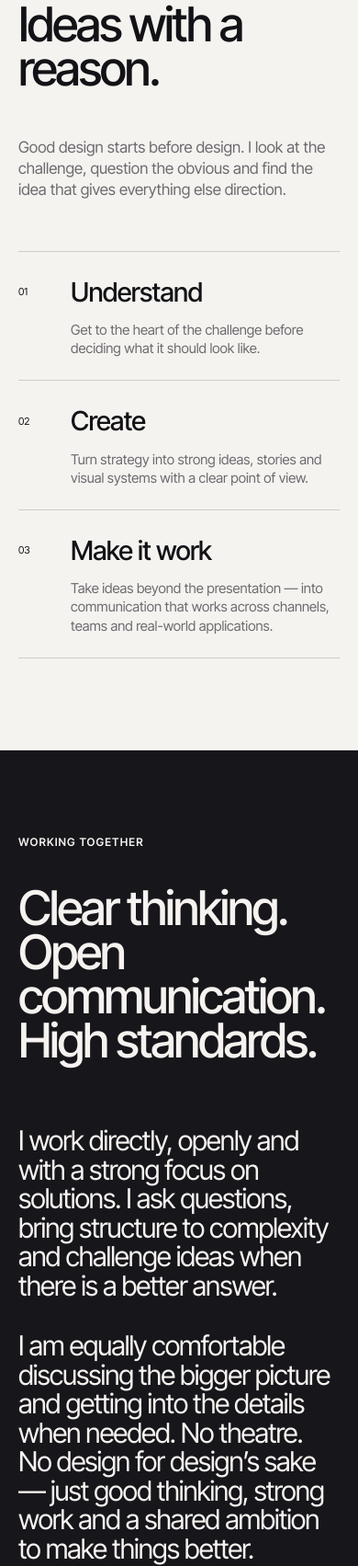
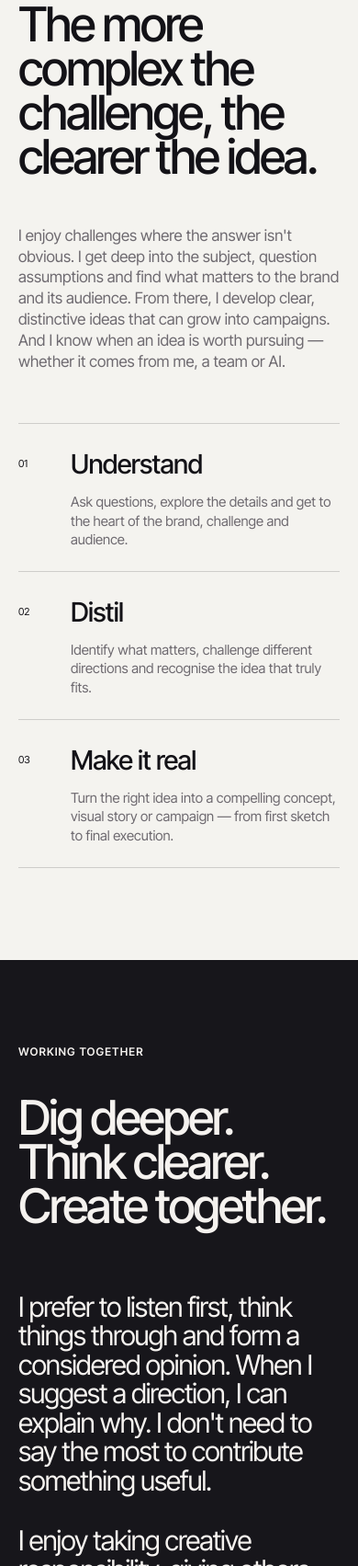
Before and after one commit to jamas1978/jmsdesign.de, a plain HTML site: page index.html in a window 390 px wide. Shown: the part 10052-11755 px from the top of the page at 92% size. Drawn offline with Linux system fonts and the light colour scheme.

Commit message:
Update profile V1 copy and responsive presentation (index.html)

```diff
--- a/index.html
+++ b/index.html
@@ -25,7 +25,7 @@
   <link rel="preconnect" href="https://fonts.googleapis.com">
   <link rel="preconnect" href="https://fonts.gstatic.com" crossorigin>
   <link href="https://fonts.googleapis.com/css2?family=Inter+Tight:wght@400;500;600;700&display=swap" rel="stylesheet">
-  <link rel="stylesheet" href="styles.css?v=261007-dehero" />
+  <link rel="stylesheet" href="styles.css?v=261025-profile-v1" />
 
   <style>
     /* Mobile: archive previews show the complete 4:3 artwork without cropping */
@@ -262,25 +262,25 @@
     <section id="profile" class="capabilities section-shell">
       <div class="section-head reveal">
         <p class="eyebrow">How I work</p>
-        <h2>Ideas with a reason.</h2>
-        <p class="section-copy">Good design starts before design. I look at the challenge, question the obvious and find the idea that gives everything else direction.</p>
+        <h2>The more complex the challenge, the clearer the idea.</h2>
+        <p class="section-copy">I enjoy challenges where the answer isn't obvious. I get deep into the subject, question assumptions and find what matters to the brand and its audience. From there, I develop clear, distinctive ideas that can grow into campaigns. And I know when an idea is worth pursuing — whether it comes from me, a team or AI.</p>
       </div>
       <div class="cap-list">
-        <div class="cap-row reveal"><span>01</span><h3>Understand</h3><p>Get to the heart of the challenge before deciding what it should look like.</p></div>
-        <div class="cap-row reveal"><span>02</span><h3>Create</h3><p>Turn strategy into strong ideas, stories and visual systems with a clear point of view.</p></div>
-        <div class="cap-row reveal"><span>03</span><h3>Make it work</h3><p>Take ideas beyond the presentation — into communication that works across channels, teams and real-world applications.</p></div>
+        <div class="cap-row reveal"><span>01</span><h3>Understand</h3><p>Ask questions, explore the details and get to the heart of the brand, challenge and audience.</p></div>
+        <div class="cap-row reveal"><span>02</span><h3>Distil</h3><p>Identify what matters, challenge different directions and recognise the idea that truly fits.</p></div>
+        <div class="cap-row reveal"><span>03</span><h3>Make it real</h3><p>Turn the right idea into a compelling concept, visual story or campaign — from first sketch to final execution.</p></div>
       </div>
     </section>
 
     <section class="profile section-shell">
       <div class="profile-intro reveal">
         <p class="eyebrow">Working together</p>
-        <h2>Clear thinking.<br>Open communication.<br>High standards.</h2>
+        <h2>Dig deeper.<br>Think clearer.<br>Create together.</h2>
       </div>
       <div class="profile-grid">
         <div class="profile-main reveal">
-          <p>I work directly, openly and with a strong focus on solutions. I ask questions, bring structure to complexity and challenge ideas when there is a better answer.</p>
-          <p>I am equally comfortable discussing the bigger picture and getting into the details when needed. No theatre. No design for design’s sake — just good thinking, strong work and a shared ambition to make things better.</p>
+          <p>I prefer to listen first, think things through and form a considered opinion. When I suggest a direction, I can explain why. I don't need to say the most to contribute something useful.</p>
+          <p>I enjoy taking creative responsibility, giving others room and bringing different perspectives together. Whether I'm working hands-on, guiding a team or presenting to a larger audience, the focus stays on good work and the people making it possible. Open conversations, mutual trust and a sense of humour help.</p>
         </div>
         <aside class="profile-aside reveal">
           <p class="aside-label">Selected background</p>
@@ -324,6 +324,6 @@
     </nav>
   </footer>
 
-  <script src="script.js?v=261008-positioning"></script>
+  <script src="script.js?v=261025-profile-v1"></script>
 </body>
 </html>
```
